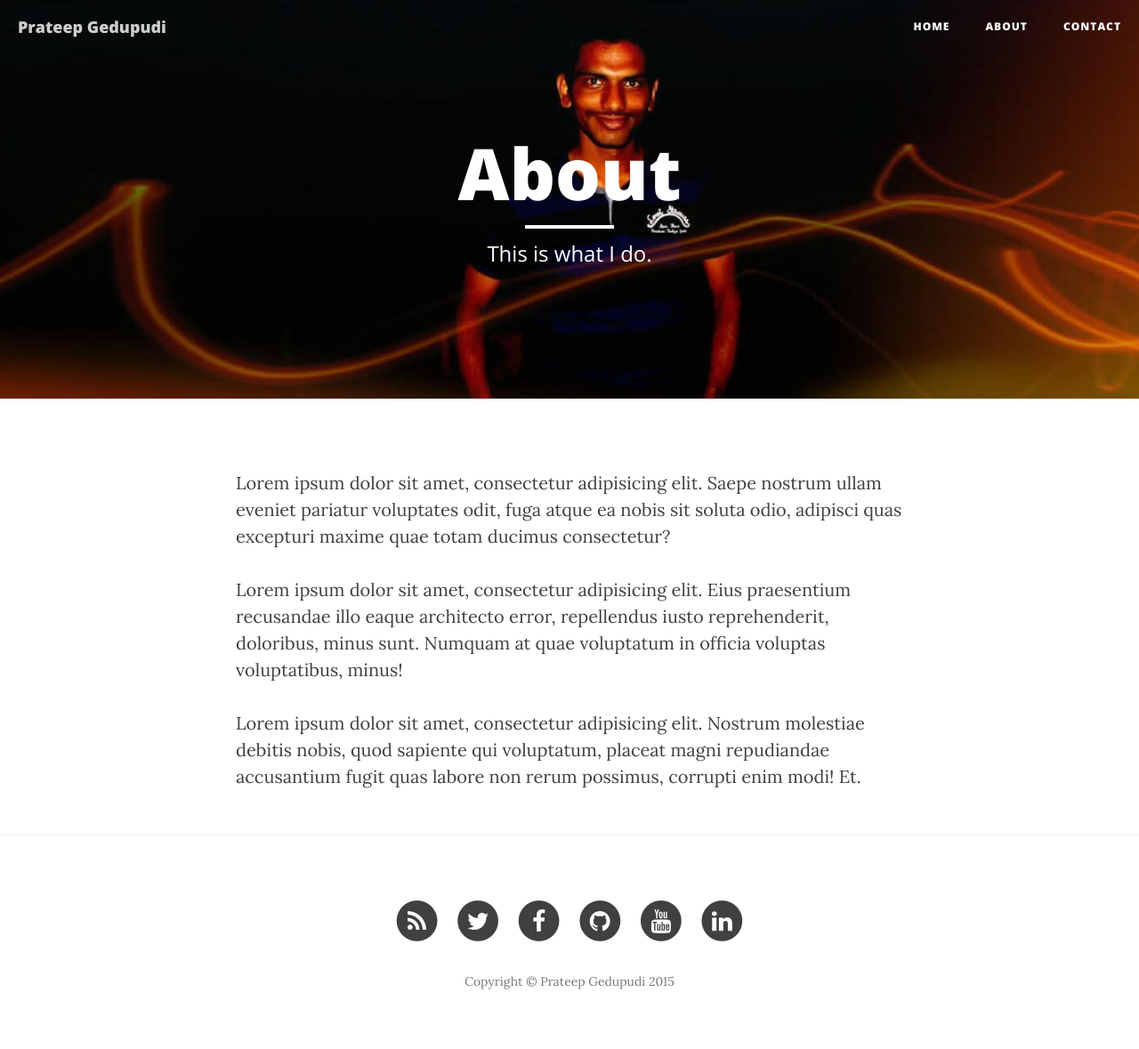
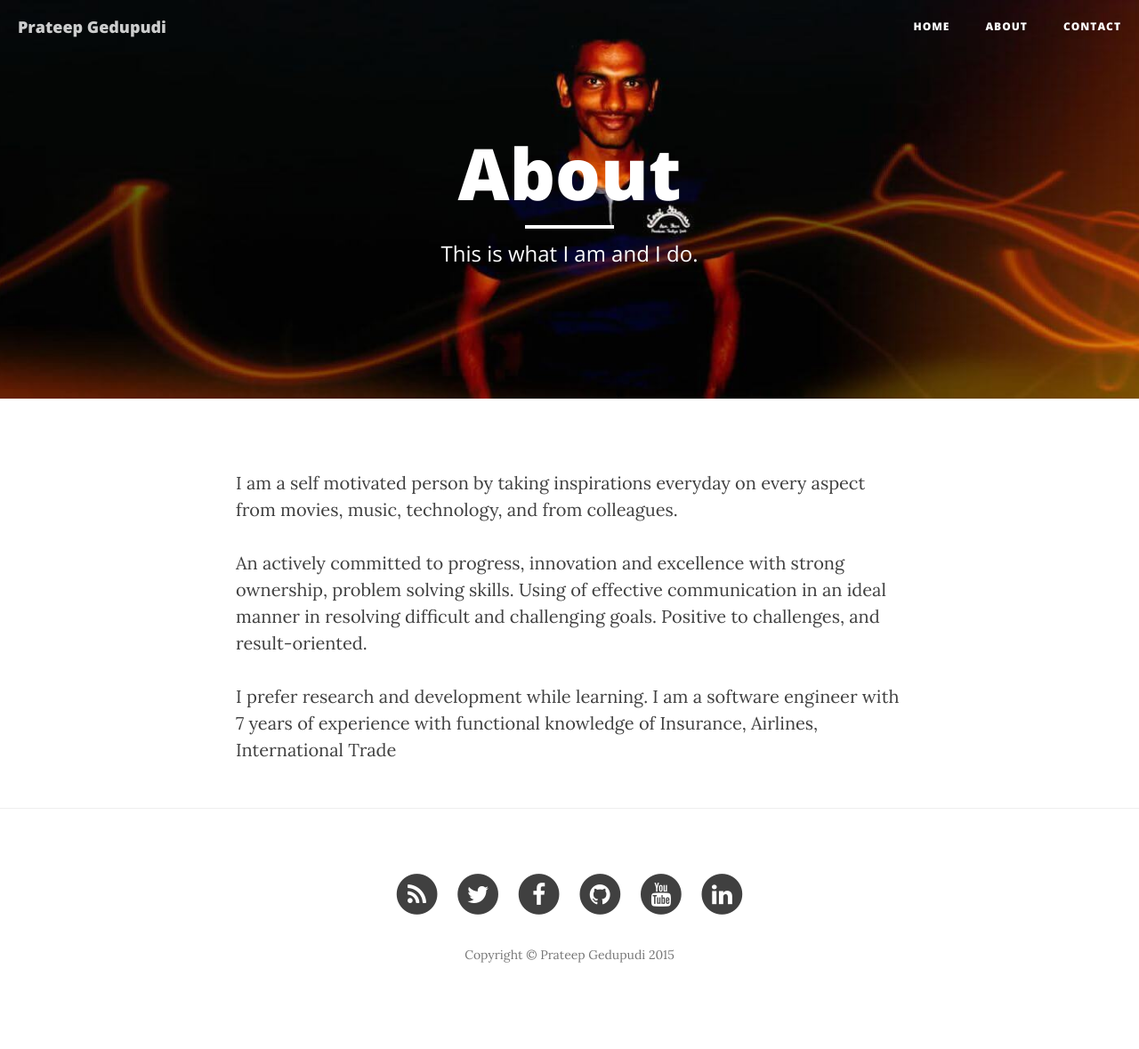
Before and after one commit to prateepgedupudi/prateepgedupudi.github.io, a Jekyll site: the page built from about.html, in a window 1280 px wide. Shown: the whole page at 89% size. Built offline with Jekyll 4.4.1, drawn with Linux system fonts in a browser that asks for light colours; nearby versions of some CDN libraries; after the commit the page ends 1149 px from its top, so only the background shows below that.

Commit message:
changes to about

```diff
--- a/about.html
+++ b/about.html
@@ -1,12 +1,12 @@
 ---
 layout: page
 title: "About"
-description: "This is what I do."
+description: "This is what I am and I do."
 header-img: "img/about-bg.jpg"
 ---
 
-<p>Lorem ipsum dolor sit amet, consectetur adipisicing elit. Saepe nostrum ullam eveniet pariatur voluptates odit, fuga atque ea nobis sit soluta odio, adipisci quas excepturi maxime quae totam ducimus consectetur?</p>
+<p>I am a self motivated person by taking inspirations everyday on every aspect from movies, music, technology, and from colleagues.</p>
 
-<p>Lorem ipsum dolor sit amet, consectetur adipisicing elit. Eius praesentium recusandae illo eaque architecto error, repellendus iusto reprehenderit, doloribus, minus sunt. Numquam at quae voluptatum in officia voluptas voluptatibus, minus!</p>
+<p>An actively committed to progress, innovation and excellence with strong ownership, problem solving skills. Using of effective communication in an ideal manner in resolving difficult and challenging goals. Positive to challenges, and result-oriented.</p>
 
-<p>Lorem ipsum dolor sit amet, consectetur adipisicing elit. Nostrum molestiae debitis nobis, quod sapiente qui voluptatum, placeat magni repudiandae accusantium fugit quas labore non rerum possimus, corrupti enim modi! Et.</p>
+<p>I prefer research and development while learning. I am a software engineer with 7 years of experience with functional knowledge of Insurance, Airlines, International Trade </p>
```
